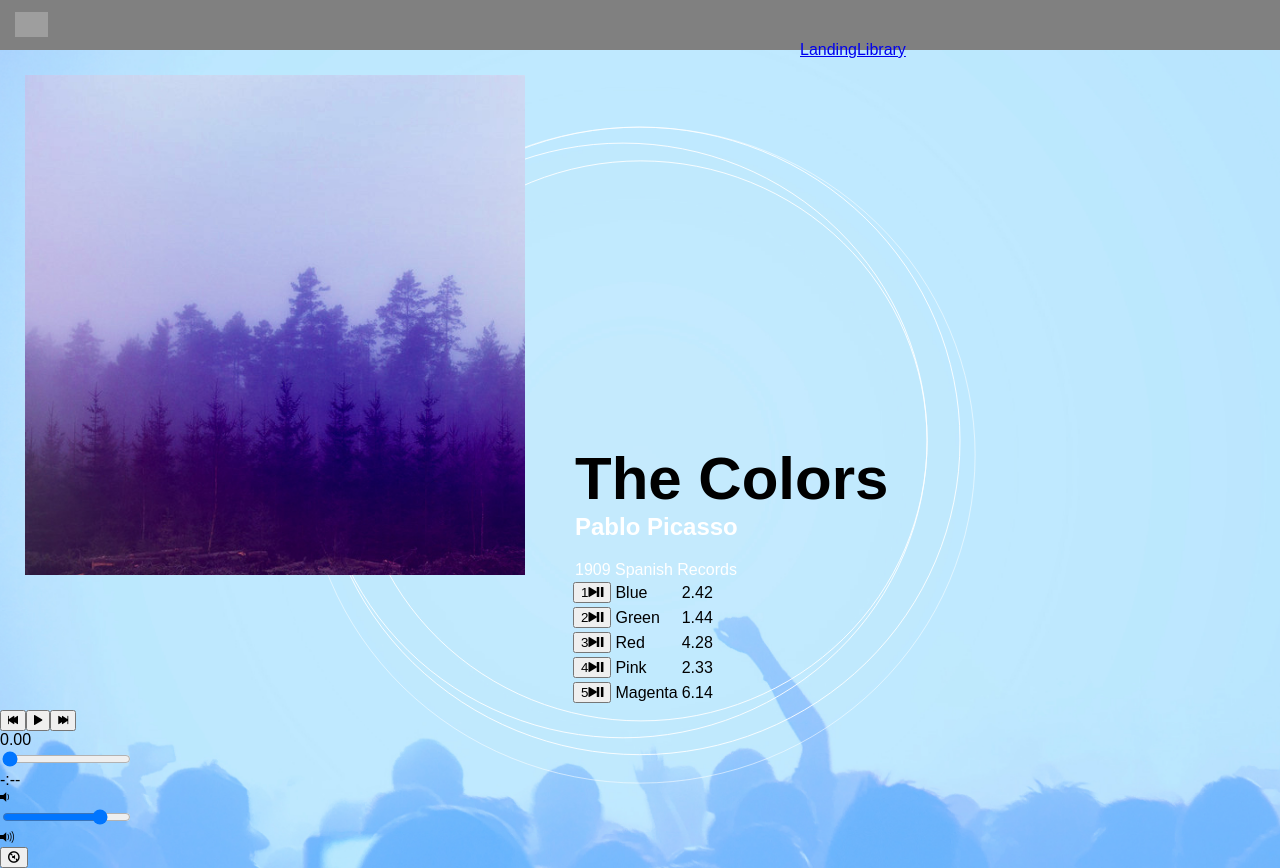
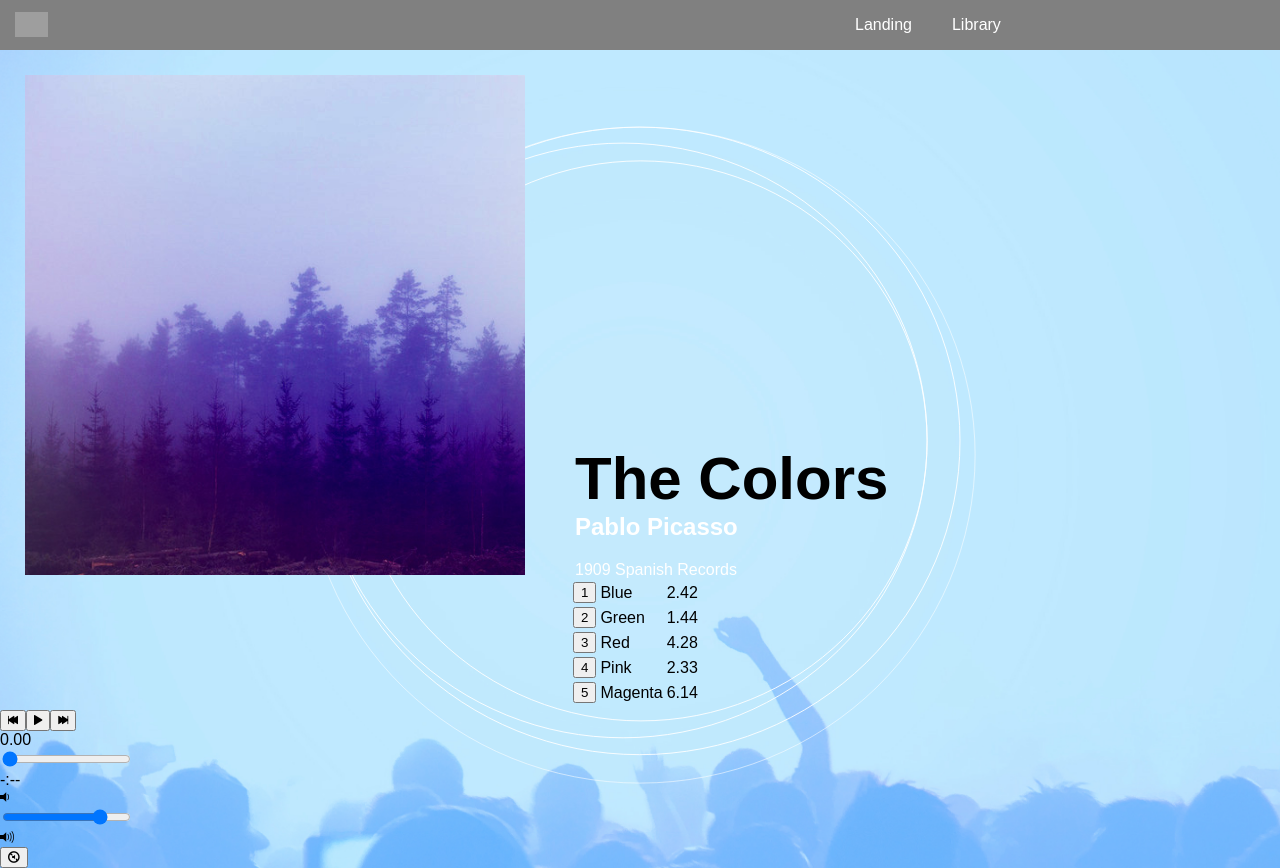
Before and after one commit to ConSou/bloc-jams-react, a React (Create React App) app: page /album/the-colors in a window 1280 px wide. Built offline with nearby package versions, Linux system fonts and the light colour scheme; grey boxes are pictures that could not be loaded.

Commit message:
styling pt.1

```diff
--- a/public/index.html
+++ b/public/index.html
@@ -2,7 +2,7 @@
 <html lang="en">
   <head>
     <meta charset="utf-8">
-    <meta name="viewport" content="width=device-width, initial-scale=1, shrink-to-fit=no">
+    <meta name="viewport" content="width=device-width, initial-scale=1">
     <meta name="theme-color" content="#000000">
 
     <link rel="manifest" href="%PUBLIC_URL%/manifest.json">
--- a/src/App.css
+++ b/src/App.css
@@ -1,10 +1,10 @@
 
 body{
-    background: url(./data/background.svg) no-repeat center center fixed;
-    -webkit-background-size: cover;
-    -moz-background-size: cover;
-    -o-background-size: cover;
-    background-size: cover;
+  background: url(./data/background.svg) no-repeat center center fixed;
+  -webkit-background-size: cover;
+  -moz-background-size: cover;
+  -o-background-size: cover;
+  background-size: cover;
 }
 
 .logo{
@@ -19,7 +19,21 @@ margin-top: 12px;
 }
 
 .main-nav{
-  margin-left: 800px;
+  margin-top: -25px;
+  margin-left: 825px;
+}
+
+.linkes{
+  text-decoration: none;
+  color: white;
+  margin-top: -20px;
+  margin-bottom: 30px;
+  margin-right: 10px;
+  margin-left: 30px;
+}
+
+.linkes:hover{
+  color: #BEE8FE;
 }
 
 .slide{
@@ -76,3 +90,17 @@ margin-top: 12px;
   display: inline-block;
   margin-left: 570px;
 }
+
+tr:hover .ion-play,
+tr.playing .ion-pause{
+ display: block;
+}
+
+tr.playing .song-number,
+tr .ion-play,
+tr .ion-pause,
+tr:hover .song-number,
+tr.playing .ion-play,
+tr.paused .ion-pause{
+ display: none;
+}
--- a/src/App.js
+++ b/src/App.js
@@ -14,8 +14,8 @@ class App extends Component {
       <div className="top-bar">
         <img className="logo" src="assets/images/Logo.png" alt="bloc-jams-logo" />
           <nav className="main-nav">
-             <Link to='/'>Landing</Link>
-             <Link to='/library'>Library</Link>
+             <Link className="linkes" to='/'>Landing</Link>
+             <Link className="linkes" to='/library'>Library</Link>
            </nav>
            </div>
       </header>
--- a/src/components/Album.js
+++ b/src/components/Album.js
@@ -15,6 +15,7 @@ class Album extends Component {
       album: album,
       currentSong: album.songs[0],
       isPlaying: false,
+      hoverPlaying: false,
       currentTime: 0,
       duration: album.songs[0].duration,
       currentVolume: 0.80
@@ -22,6 +23,7 @@ class Album extends Component {
 
     this.audioElement = document.createElement('audio');
     this.audioElement.src = album.songs[0].audioSrc;
+
   }
 
   componentDidMount(){
@@ -66,6 +68,8 @@ class Album extends Component {
       if (!isSameSong) { this.setSong(song); }
       this.play();
     }
+    console.log(this.state.isPlaying)
+    console.log(this.state.currentSong)
   }
 
   handlePrevClick(){
@@ -122,8 +126,7 @@ class Album extends Component {
     }
 
 
-
-  render() {
+  render(){
     return (
       <section className="Album">
         <section id="album-info">
@@ -140,16 +143,16 @@ class Album extends Component {
             <col id="song-title-column" />
             <col id="song-duration-column" />
           </colgroup>
-          <tbody className="song-row">
+          <tbody>
           {
             this.state.album.songs.map((song, index) =>
-            <tr className="song" key={index} onClick={() => this.handleSongClick(song)}>
-              <td className="song-actions">
-                <button>
-                  <span className="song-number">{index + 1}</span>
+            <tr className={this.state.isPlaying && this.state.currentSong === song ? 'playing':'paused'} key={index} onClick={() => this.handleSongClick(song)}>
+              <td className={this.state.isPlaying && this.state.currentSong === song ? 'playing':'paused'}>
+              <button>
+                  <span className="song-number">{index +1}</span>
                   <span className="ion-play"></span>
                   <span className="ion-pause"></span>
-                </button>
+                  </button>
               </td>
               <td className="song-title">{song.title}</td>
               <td className="song-duration">{this.formatTime(song.duration)}</td>
--- a/src/components/Landing.js
+++ b/src/components/Landing.js
@@ -17,10 +17,13 @@ class Landing extends Component {
   }
 
 componentDidMount(){
-  var show = setInterval(() => {
+  setInterval(() => {
   this.nextSlide()
 
   }, 3000);
+}
+componentWillUnmount() {
+  clearInterval(this.setInterval);
 }
 
   nextSlide(){
```
Also changed, not shown: src/data/BackGround.png (added).
